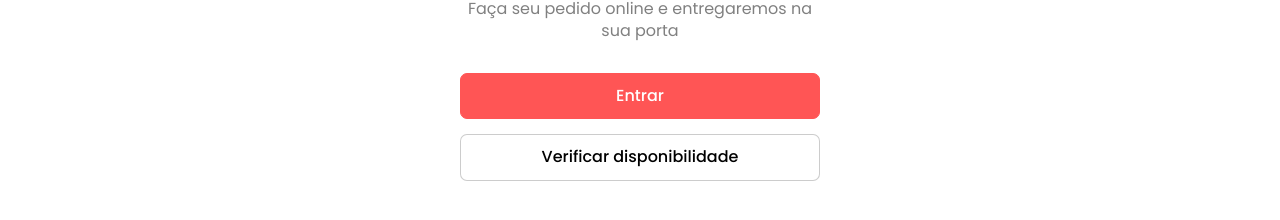
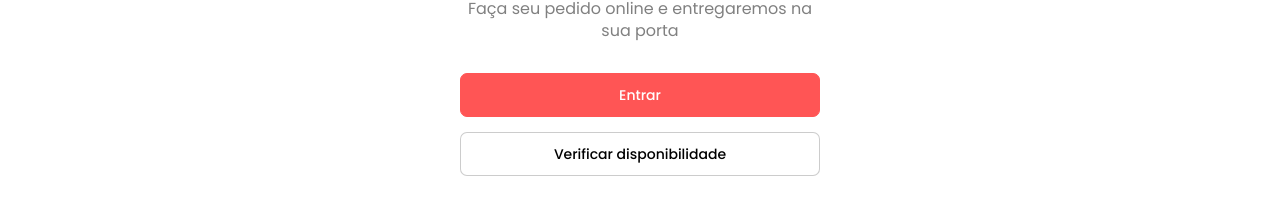
Before and after one commit to kaluabentes/orderflow, a Next.js app: page / in a window 1280 px wide. Shown: the part 492-712 px from the top of the page. Built offline with nearby package versions, Linux system fonts and the light colour scheme.

Commit message:
Add FadeInUp component

```diff
--- a/src/components/atoms/Button/index.tsx
+++ b/src/components/atoms/Button/index.tsx
@@ -11,9 +11,9 @@ interface ButtonProps extends ComponentProps {
 function Button({
   onClick,
   variant = 'default',
-  ...ComponentProps
+  ...componentProps
 }: ButtonProps) {
-  return <Container {...ComponentProps} onClick={onClick} variant={variant} />
+  return <Container {...componentProps} onClick={onClick} variant={variant} />
 }
 
 export default Button
--- a/src/components/atoms/Button/styles.ts
+++ b/src/components/atoms/Button/styles.ts
@@ -10,6 +10,7 @@ export const Container = styled('button')(css`
   display: block;
   width: 100%;
   font-weight: 500;
+  font-size: 0.875rem;
 
   &:focus {
     outline: none;
--- /dev/null
+++ b/src/components/atoms/FadeInUp/index.tsx
@@ -0,0 +1,15 @@
+import React from 'react'
+
+import { ComponentProps } from '../../ComponentProps'
+
+import { Container } from './styles'
+
+interface FadeInUpProps extends ComponentProps {
+  delay?: string
+}
+
+function FadeInUp({ children, delay = '0.5s' }: FadeInUpProps) {
+  return <Container delay={delay}>{children}</Container>
+}
+
+export default FadeInUp
--- /dev/null
+++ b/src/components/atoms/FadeInUp/styles.ts
@@ -0,0 +1,28 @@
+import { css, keyframes } from 'styled-components'
+import styled from '../../../styles/utils/styled'
+
+const initialStyle = css`
+  opacity: 0;
+  transform: translateY(30px);
+`
+
+const fadeInUp = keyframes`
+  from {
+    ${initialStyle}
+  }
+
+  to {
+    opacity: 1;
+    transform: translateY(0);
+  }
+`
+
+export const Container = styled('div')(css`
+  width: 100%;
+  animation-name: ${fadeInUp};
+  animation-duration: 1s;
+  animation-timing-function: ease-out;
+  animation-delay: ${props => props.delay};
+  animation-fill-mode: forwards;
+  ${initialStyle}
+`)
--- a/src/components/templates/Home/index.tsx
+++ b/src/components/templates/Home/index.tsx
@@ -1,10 +1,12 @@
 import { action } from '@storybook/addon-actions'
 import React from 'react'
+
+import useIsMounted from '../../../hooks/useIsMounted'
 import Button from '../../atoms/Button'
 import Heading from '../../atoms/Heading'
-
 import Logo from '../../atoms/Logo'
 import Paragraph from '../../atoms/Paragraph'
+import FadeInUp from '../../atoms/FadeInUp'
 
 import { Container, Cover, Content } from './styles'
 
@@ -32,17 +34,23 @@ function Home({
   enterText,
   verifyText
 }: HomeProps) {
+  const isMounted = useIsMounted()
+
   return (
     <Container>
       <Cover src={coverSrc} />
-      <Content>
+      <Content isMounted={isMounted}>
         <Logo src={logoSrc} margin="0 0 80px 0" />
+        <FadeInUp>
           <Heading size="large" align="center" margin="0 0 15px 0">
             {title}
           </Heading>
+        </FadeInUp>
+        <FadeInUp delay="0.7s">
           <Paragraph align="center" variant="muted" margin="0 0 30px 0">
             {text}
           </Paragraph>
+        </FadeInUp>
         <Button variant="primary" onClick={onEnter} margin="0 0 15px 0">
           {enterText}
         </Button>
--- a/src/components/templates/Home/styles.ts
+++ b/src/components/templates/Home/styles.ts
@@ -1,4 +1,4 @@
-import { css } from 'styled-components'
+import { css, keyframes } from 'styled-components'
 import styled from '../../../styles/utils/styled'
 
 export const Container = styled('div')(css`
--- /dev/null
+++ b/src/hooks/useIsMounted.ts
@@ -0,0 +1,17 @@
+import React from 'react'
+
+function useIsMounted() {
+  const [isMounted, setIsMounted] = React.useState(false)
+
+  React.useEffect(() => {
+    setIsMounted(true)
+
+    return () => {
+      setIsMounted(false)
+    }
+  }, [])
+
+  return isMounted
+}
+
+export default useIsMounted
```
Also changed, not shown: src/components/atoms/FadeInUp/stories.tsx (added). Lines whose indentation alone changed are shown as unchanged.
